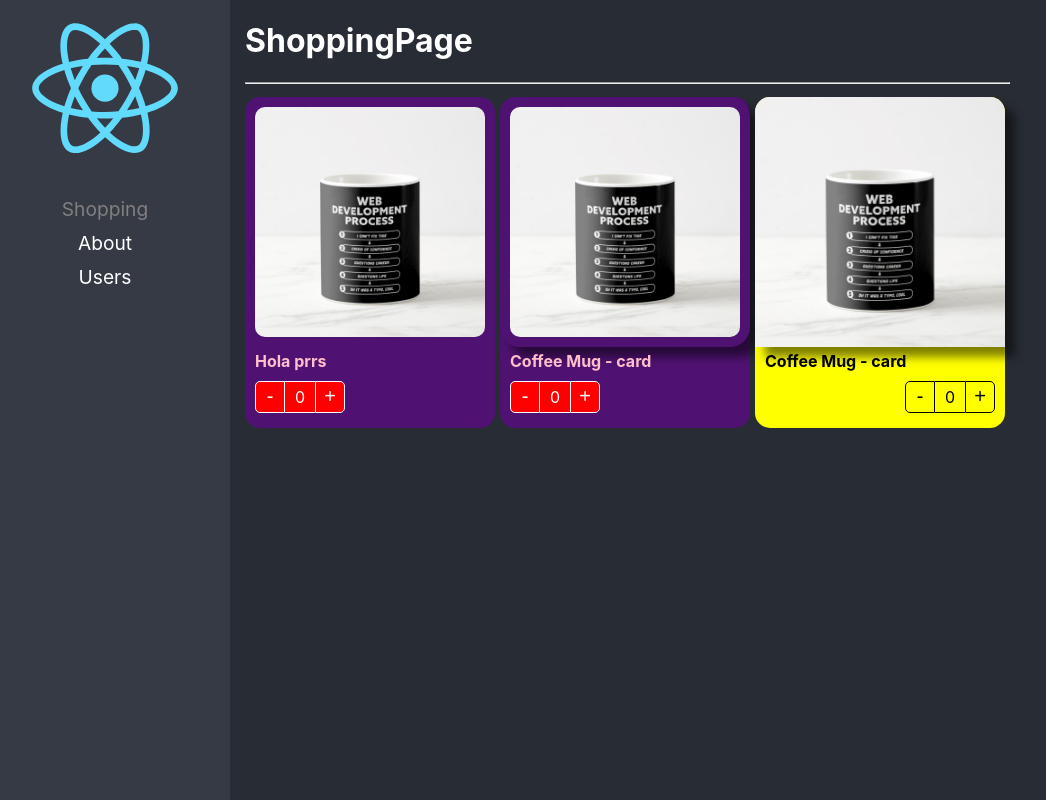
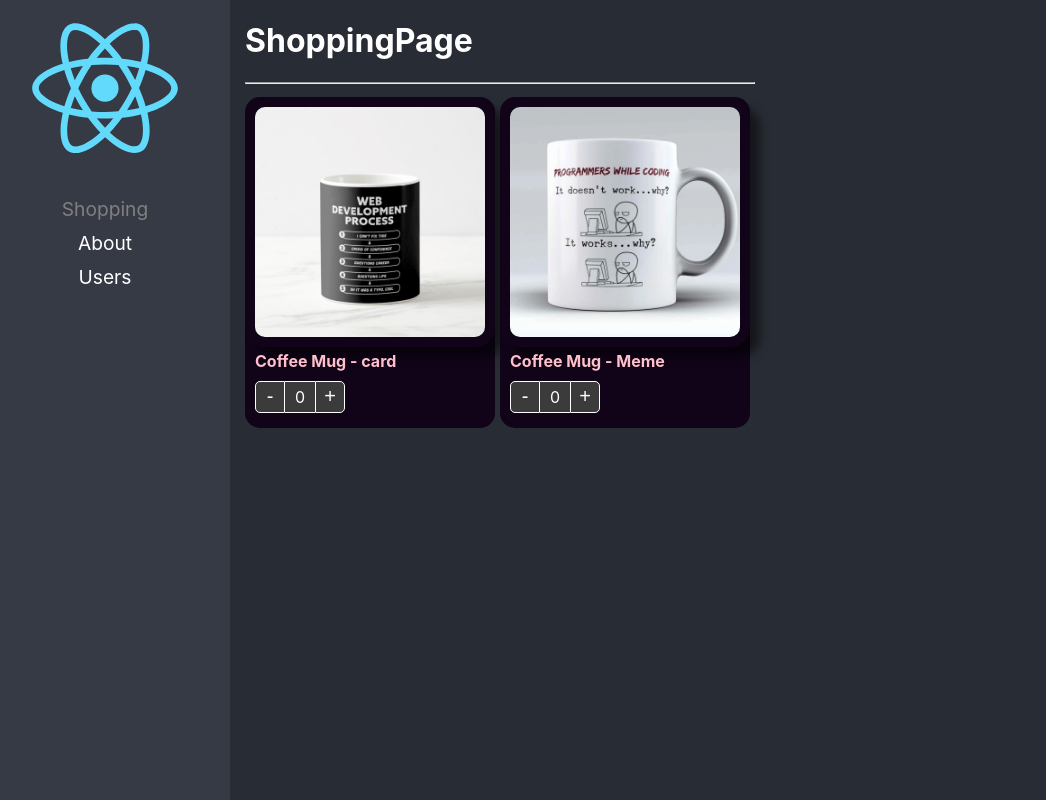
Before and after one commit to LANG-Zuntrix/react-pro-initproject, a React (Create React App) app: page /home in a window 1280 px wide. Shown: the whole page, without its empty margins (20-1066 px from the left). Built offline with nearby package versions, Linux system fonts and the light colour scheme.

Commit message:
88. Mantener sincronizado los valores

```diff
--- a/src/02-component-patterns/components/ProductCard.tsx
+++ b/src/02-component-patterns/components/ProductCard.tsx
@@ -2,7 +2,7 @@
 import styles from "../styles/styles.module.css";
 
 import { useProduct } from "../hooks/useProduct";
-import { ProductContextProps, Product } from '../interfaces/interfaces';
+import { ProductContextProps, Product, onChangeArgs } from '../interfaces/interfaces';
 
 
 export const ProductContext = createContext({} as ProductContextProps);
@@ -13,12 +13,14 @@
   children?: ReactElement | ReactElement[];
   className?: string;
   style?: React.CSSProperties;
+  onChange?: ( args: onChangeArgs ) => void;
+  value?: number;
 }
 
 
-export const ProductCard = ( { children, product, className, style }:Props ) => {
+export const ProductCard = ( { children, product, className, style, onChange, value }:Props ) => {
 
-  const { counter, increaseBy } = useProduct();
+  const { counter, increaseBy } = useProduct({ onChange, product, value });
 
 
   return (
--- a/src/02-component-patterns/hooks/useProduct.ts
+++ b/src/02-component-patterns/hooks/useProduct.ts
@@ -1,13 +1,32 @@
-import { useState } from 'react';
+import { useState, useEffect } from 'react';
+import { Interface } from 'readline';
+import { Product, onChangeArgs } from '../interfaces/interfaces';
 
 
-export const useProduct = () => {
+interface useProductArgs {
+  product: Product;
+  onChange?: ( args: onChangeArgs ) => void;
+  value?: number
+}
 
-    const [counter, setCounter] = useState(0);
+export const useProduct = ({ onChange, product, value = 0 }: useProductArgs ) => {
+
+    const [counter, setCounter] = useState( value );
 
     const increaseBy = ( value: number ) => {
-      setCounter( prev => Math.max( prev + value, 0 ));
+
+      const newValue = Math.max( counter + value, 0 );
+
+      setCounter( newValue );
+      onChange && onChange({ count: newValue, product }); //Si existe, se ejecuta
     }
+
+    useEffect(() => {
+
+      setCounter( value );
+
+    }, [ value ])
+
 
     return {
         //* Parameters
--- a/src/02-component-patterns/interfaces/interfaces.ts
+++ b/src/02-component-patterns/interfaces/interfaces.ts
@@ -22,3 +22,9 @@
   Image: ( Props: ProductImageProps ) => JSX.Element,
   Buttons: ( Props: ProductButtonsProps ) => JSX.Element;
 }
+
+
+export interface onChangeArgs {
+  product: Product;
+  count: number
+}
--- a/src/02-component-patterns/pages/ShoppingPage.tsx
+++ b/src/02-component-patterns/pages/ShoppingPage.tsx
@@ -1,13 +1,50 @@
 import { ProductButtons, ProductCard, ProductImage, ProductTitle } from "../components/"
+import { Product } from "../interfaces/interfaces";
 import '../styles/custom-styles.css';
+import { useState } from 'react';
 
-const product = {
+const product1 = {
   id: '1',
   title: 'Coffee Mug - card',
   img: './coffee-mug.png'
 }
+const product2 = {
+  id: '2',
+  title: 'Coffee Mug - Meme',
+  img: './coffee-mug2.png'
+}
+
+const products: Product[] = [ product1, product2 ];
+
+interface ProductInCart extends Product {
+    count: number;
+}
 
 export const ShoppingPage = () => {
+
+  const [shoppingCart, setShoppingCart] = useState<{ [key:string]: ProductInCart }>({})
+
+  const onProductCountChange = ({ count, product }: {count: number, product: Product }) => {
+    // console.log( count, product );
+
+    setShoppingCart( oldShoppingCart => {
+
+      if( count === 0 ) {
+
+        const { [product.id]: toDelete, ...rest } = oldShoppingCart;
+        console.log({ toDelete })
+        return rest;
+      }
+
+      return {
+        ...oldShoppingCart,
+        [ product.id ]: { ...product, count }
+      }
+    })
+
+  }
+
+
   return (
     <div>
       <h1>ShoppingPage</h1>
@@ -19,15 +56,14 @@
         flexWrap: 'wrap'
       }}>
 
-        <ProductCard className="bg-dark text-white" product={ product } >
-          <ProductCard.Image className="custom-image" isActive="true"/>
-          <ProductCard.Title title={'Hola prrs'} className="text-bold" />
-          <ProductCard.Buttons className="custom-buttons" />
-        </ProductCard>
 
+        {
+          products.map( product => (
             <ProductCard
               className="bg-dark text-white"
               product={ product }
+              key={ product.id }
+              onChange={ onProductCountChange }
             >
               <ProductImage className="custom-image"
                 isActive="false"
@@ -39,27 +75,45 @@
               <ProductButtons className="custom-buttons"/>
             </ProductCard>
 
+          ))
+        }
+      </div>
+
+
+
+      <div className="shopping-cart">
+
+        {
+          Object.entries( shoppingCart ).map( ( [key, product] ) => (
             <ProductCard
+              key={ key }
+              className="bg-dark text-white"
               product={ product }
+              style={{ width: '100px' }}
+              // onChange={ () => onProductCountChange() }
+              value={ product.count }
+            >
+              <ProductImage className="custom-image"
+                isActive="false"
                 style={{
-            backgroundColor: 'yellow'
+                  boxShadow: '10px 10px 10px rgba(0,0,0,0.5)'
                 }}
-        >
-          <ProductImage style={{
-            boxShadow: '10px 10px 10px rgba(0,0,0,0.5)'
-          }}/>
-          <ProductTitle style={{
-            fontWeight: 'bold'
-          }}/>
-          <ProductButtons
+              />
+              <ProductButtons className="custom-buttons"
                 style={{
                   display: 'flex',
-              justifyContent: 'end'
+                  justifyContent: 'center'
                 }}
               />
             </ProductCard>
 
+          ))
+        }
+
+
       </div>
+
+
     </div>
   )
 }
--- a/src/02-component-patterns/styles/custom-styles.css
+++ b/src/02-component-patterns/styles/custom-styles.css
@@ -1,5 +1,5 @@
 .bg-dark {
-    background-color: rgb(79, 18, 114);
+    background-color: rgb(17, 4, 25);
 }
 
 .text-white {
@@ -17,7 +17,13 @@
 }
 
 .custom-buttons button, .custom-buttons div{
-    background-color: red;
+    background-color: rgb(59, 59, 59);
     border-color: white;
     color: white;
 }
+
+.shopping-cart {
+    position: fixed;
+    top: 0px;
+    right: 10px;
+}
```
Also changed, not shown: public/coffee-mug2.png (added). Lines whose indentation alone changed are shown as unchanged.
